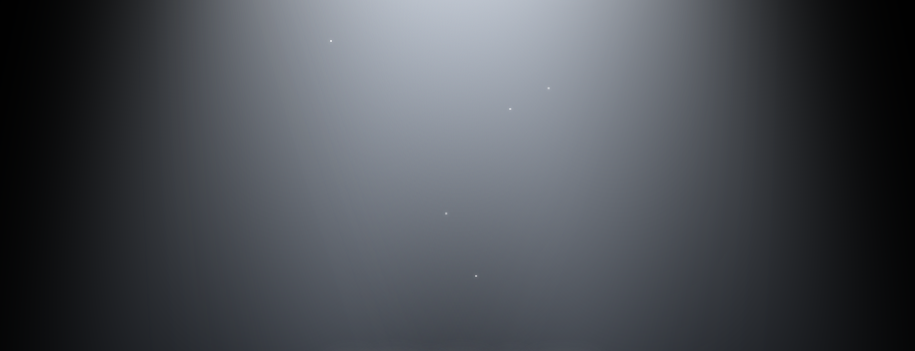
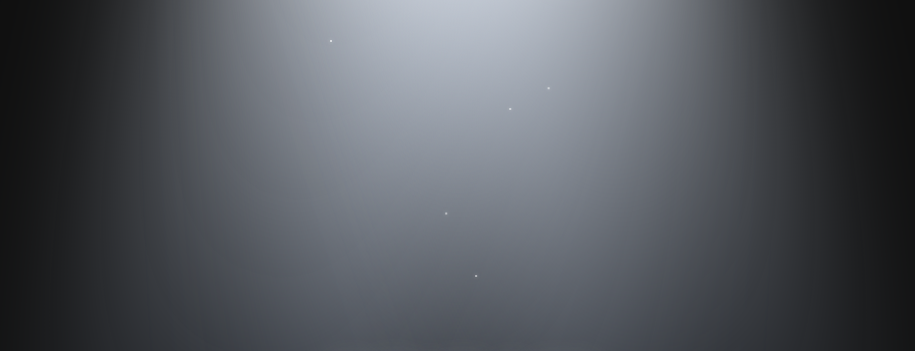
Before and after one commit to sudosriram/sudosriram.dev, a plain HTML site: page index.html in a window 1280 px wide. Shown: the top 351 px of the page, without its empty margins (182-1097 px from the left). Drawn offline with Linux system fonts and the light colour scheme.

Commit message:
add faint hero background

```diff
--- a/app.css
+++ b/app.css
@@ -7,13 +7,13 @@ p {
 }
 
 body {
-    background-color: #000;
+    background-color: #0f0f0f;
 }
 
 .hero {
     width: 100%;
     height: 100vh;
-    background-color: #000;
+    background-color: #0f0f0f;
     overflow: hidden;
 }
 
```
